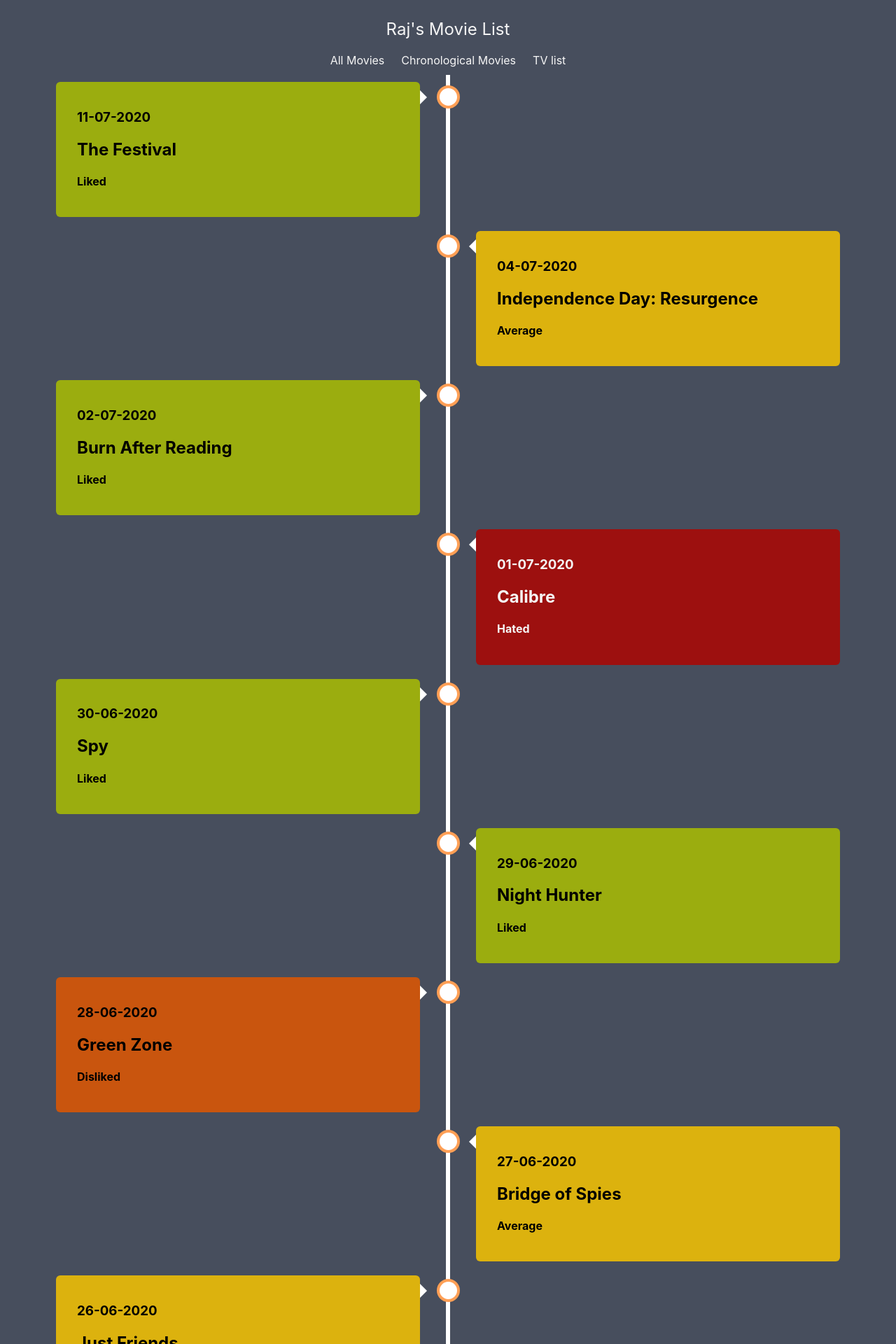
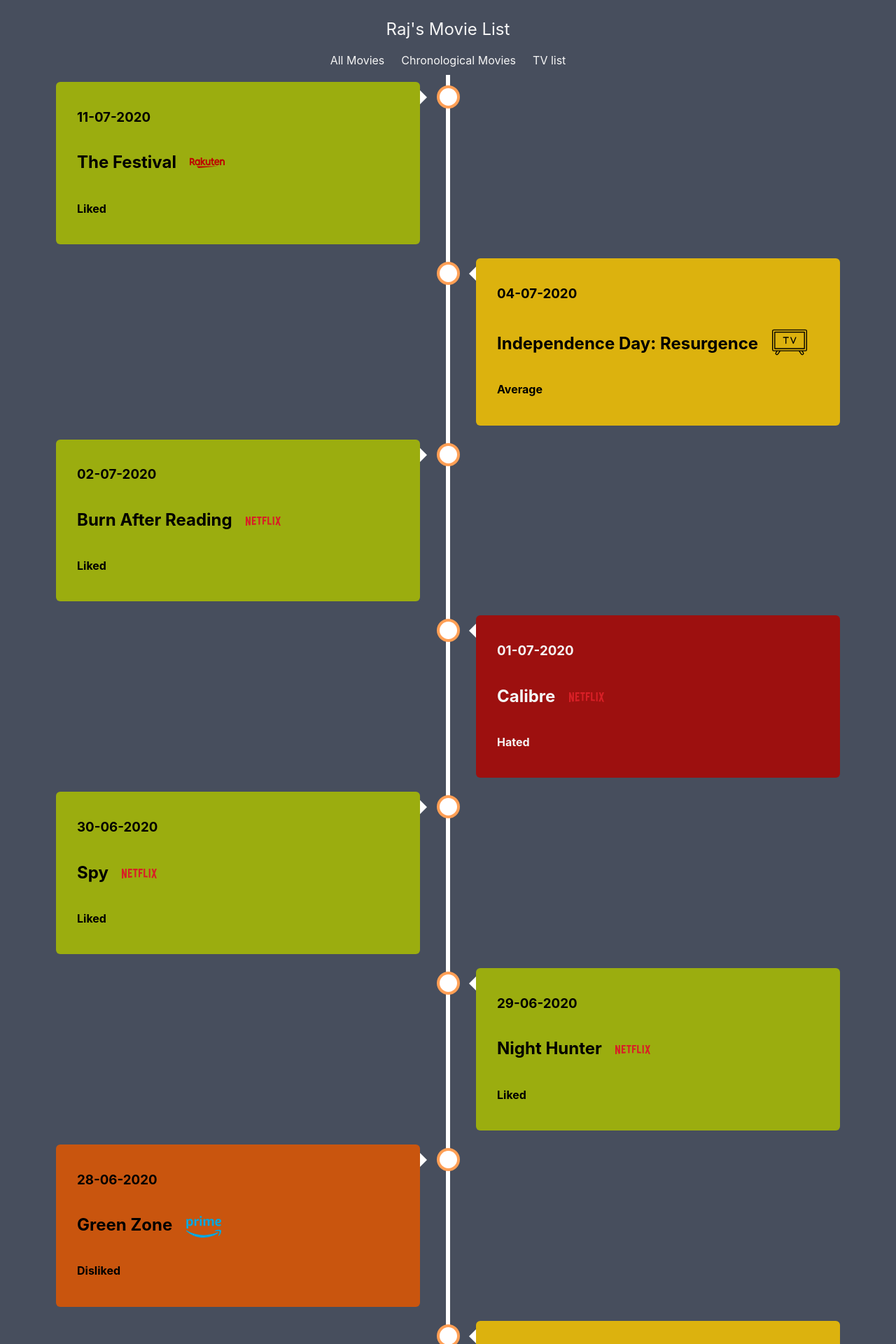
Before and after one commit to rajBar/movies, a Jekyll site: the page built from movie-chronological/index.md, in a window 1280 px wide. Shown: the top 1920 px of the page at 70% size. Built offline with Jekyll 4.4.1, drawn with Linux system fonts in a browser that asks for light colours.

Commit message:
added logo

```diff
--- /dev/null
+++ b/_includes/location-icon-chronological.html
@@ -0,0 +1,13 @@
+{% if include.location == " n" %}
+    <img style="width: 50px; margin-left: 15px" src="{{site.baseurl}}/assets/images/netflix.svg"/>
+{% elsif include.location == " p" %}
+    <img style="width: 50px; margin-left: 15px; top: 10px; position: relative" src="{{site.baseurl}}/assets/images/prime.svg"/>
+{% elsif include.location == " c" %}
+    <img style="width: 50px; margin-left: 15px; top: 10px; position: relative" src="{{site.baseurl}}/assets/images/cinema.svg"/>
+{% elsif include.location == " t" %}
+    <img style="width: 50px; margin-left: 15px; top: 15px; position: relative" src="{{site.baseurl}}/assets/images/television.svg"/>
+{% elsif include.location == " r" %}
+    <img style="width: 50px; margin-left: 15px;" src="{{site.baseurl}}/assets/images/rakuten.svg"/>
+{% elsif include.location == " d" %}
+    <img style="width: 50px; margin-left: 15px; top: 5px; position: relative" src="{{site.baseurl}}/assets/images/disney.svg"/>
+{% endif %}
--- a/_includes/location-icon.html
+++ b/_includes/location-icon.html
@@ -3,7 +3,7 @@
 {% elsif include.location == " p" %}
     <img style="width: 50px; top: 12px; position: relative" src="{{site.baseurl}}/assets/images/prime.svg"/>
 {% elsif include.location == " c" %}
-<img style="width: 50px" src="{{site.baseurl}}/assets/images/cinema.svg"/>
+    <img style="width: 50px" src="{{site.baseurl}}/assets/images/cinema.svg"/>
 {% elsif include.location == " t" %}
     <img style="width: 50px" src="{{site.baseurl}}/assets/images/television.svg"/>
 {% elsif include.location == " r" %}
--- a/_layouts/chronological.html
+++ b/_layouts/chronological.html
@@ -30,7 +30,10 @@
                             <div class="container left">
                                 <div class="content item-{{ row.Rating | strip }}">
                                     <h3>{{ row.Date }}</h3>
-                                    <h2>{{ row.Name }}</h2>
+                                    <span style="overflow-x: auto">
+                                        <h2 style="display: inline-block">{{ row.Name }}</h2>
+                                        {% include location-icon-chronological.html location=row.Location %}
+                                    </span>
                                     <h4>{{ ratingValue }}</h4>
                                 </div>
                             </div>
@@ -39,7 +42,10 @@
                             <div class="container right">
                                 <div class="content item-{{ row.Rating | strip }}">
                                     <h3>{{ row.Date }}</h3>
-                                    <h2>{{ row.Name }}</h2>
+                                    <span style="overflow-x: auto">
+                                        <h2 style="display: inline-block">{{ row.Name }}</h2>
+                                        {% include location-icon-chronological.html location=row.Location %}
+                                    </span>
                                     <h4>{{ ratingValue }}</h4>
                                 </div>
                             </div>
```
